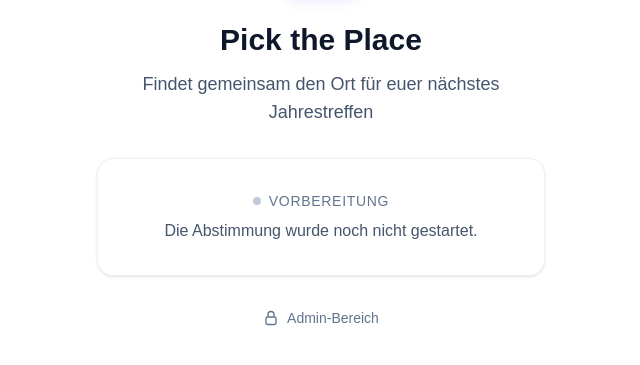
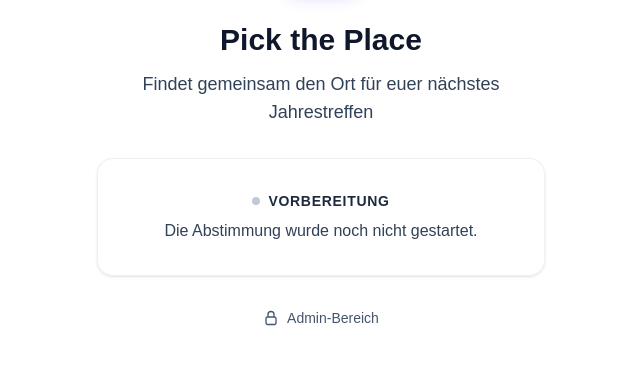
Before and after one commit to elmohuppi-stack/pick-the-place, a Next.js app: page / in a window 1280 px wide. Shown: the part 279-644 px from the top of the page, without its empty margins (319-959 px from the left). Built offline with nearby package versions, Linux system fonts and the light colour scheme; no server answers; the database is empty.

Commit message:
Fix contrast: bright text inside phase card, darker text outside

```diff
--- a/src/app/page.tsx
+++ b/src/app/page.tsx
@@ -61,29 +61,29 @@ export default async function HomePage() {
           <h1 className="text-3xl font-bold text-slate-900 dark:text-white">
             Pick the Place
           </h1>
-          <p className="mt-3 text-slate-600 dark:text-slate-400 text-lg">
+          <p className="mt-3 text-slate-700 dark:text-slate-300 text-lg">
             {event?.title ||
               "Findet gemeinsam den Ort für euer nächstes Jahrestreffen"}
           </p>
         </div>
 
         <div className="bg-white/70 dark:bg-slate-800/50 backdrop-blur-sm rounded-2xl p-8 shadow-sm border border-slate-200/60 dark:border-slate-700/60">
-          <div className="flex items-center justify-center gap-2 text-slate-500 dark:text-slate-400 mb-2">
+          <div className="flex items-center justify-center gap-2 text-slate-800 dark:text-white mb-2">
             <span
               className={`inline-block w-2 h-2 rounded-full ${phaseColors[status]} animate-pulse`}
             />
-            <span className="text-sm font-medium uppercase tracking-wider">
+            <span className="text-sm font-semibold uppercase tracking-wider">
               {phaseLabels[status]}
             </span>
           </div>
-          <p className="text-slate-600 dark:text-slate-400">
+          <p className="text-slate-700 dark:text-slate-200">
             {phaseDescriptions[status]}
           </p>
         </div>
 
         <Link
           href="/admin/login"
-          className="inline-flex items-center gap-2 text-sm text-slate-500 dark:text-slate-400 hover:text-indigo-600 dark:hover:text-indigo-400 transition-colors"
+          className="inline-flex items-center gap-2 text-sm text-slate-600 dark:text-slate-300 hover:text-indigo-600 dark:hover:text-indigo-400 transition-colors"
         >
           <svg
             className="w-4 h-4"
```
